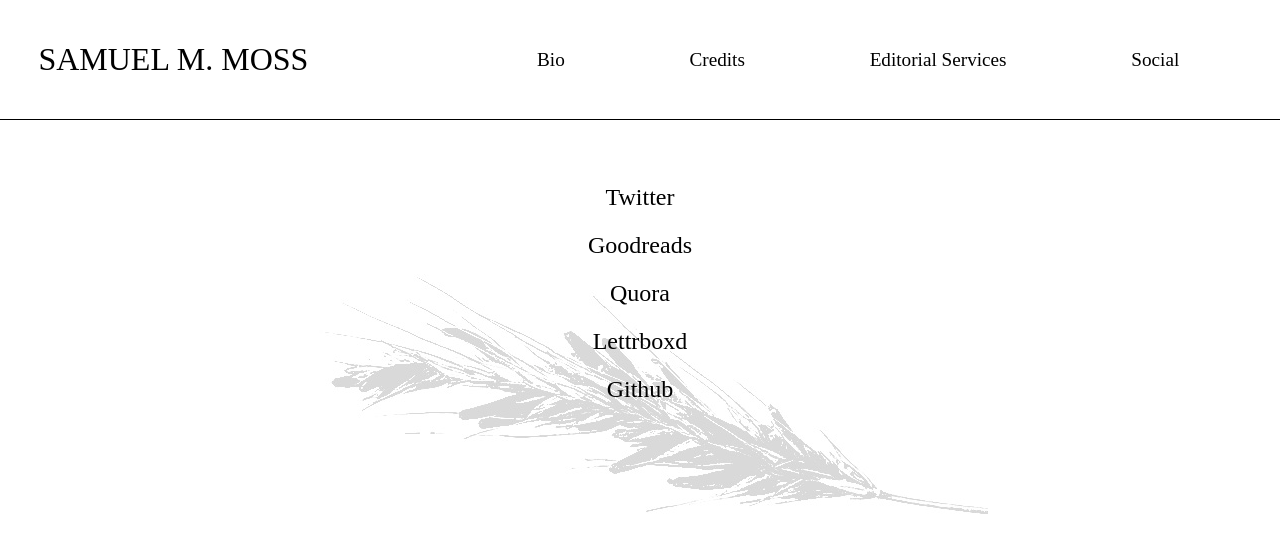
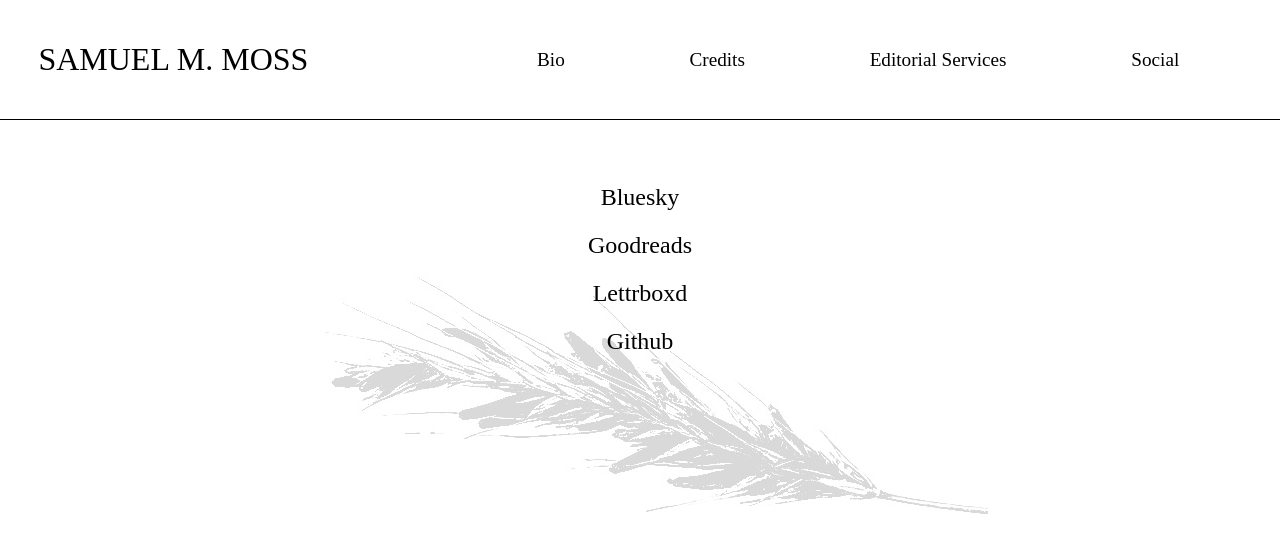
Before and after one commit to perfidiousscript/home_page, a Next.js app: page /social in a window 1280 px wide. Shown: the top 552 px of the page. Built offline with nearby package versions, Linux system fonts and the light colour scheme.

Commit message:
changes twitter to bluesky

```diff
--- a/pages/social.js
+++ b/pages/social.js
@@ -9,15 +9,14 @@
       <Header />
       <div className={styles.body}>
         <div className={styles.entry}>
-          <a href="https://twitter.com/perfidiouscript">Twitter</a>
+          <a href="https://bsky.app/profile/perfidiousscript.bsky.social">
+            Bluesky
+          </a>
         </div>
         <div className={styles.entry}>
           <a href="https://www.goodreads.com/author/show/13994421.Samuel_M_Moss">
             Goodreads
           </a>
-        </div>
-        <div className={styles.entry}>
-          <a href="https://www.quora.com/profile/Sam-Moss-8">Quora</a>
         </div>
         <div className={styles.entry}>
           <a href="https://letterboxd.com/sammmoss/">Lettrboxd</a>
```
